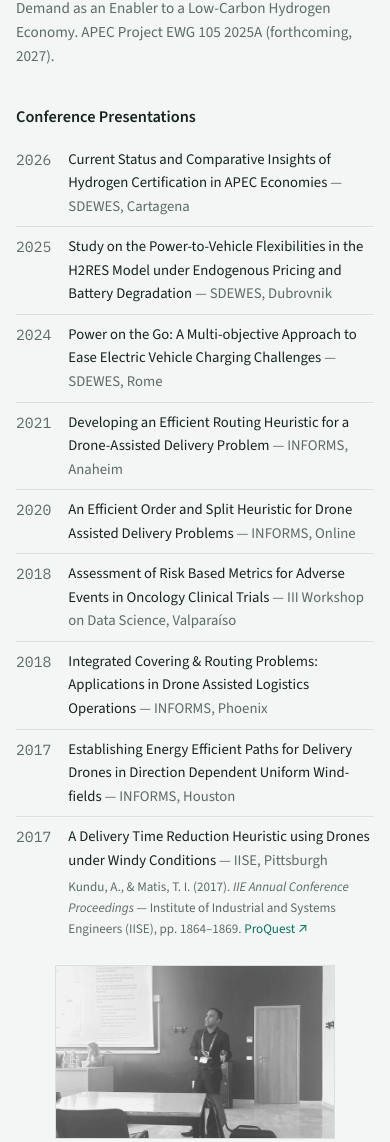
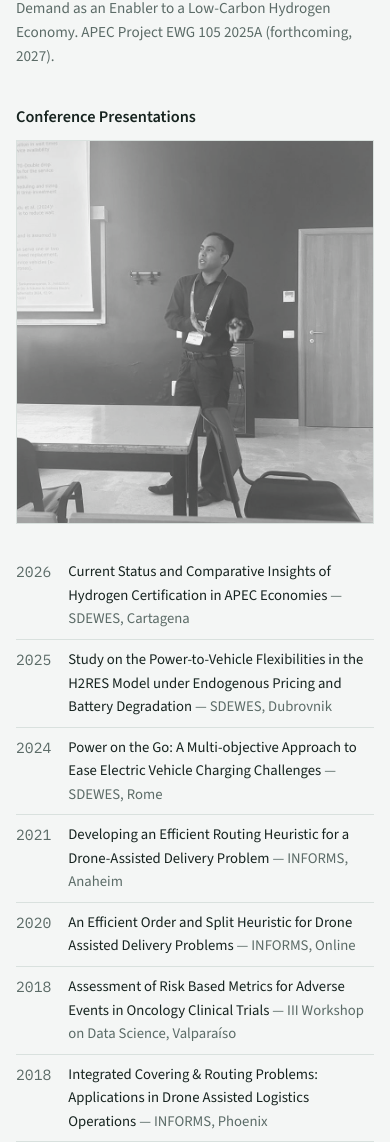
Before and after one commit to abhishakekundu11/abhishakekundu11.github.io, a plain HTML site: page index.html in a window 390 px wide. Shown: the part 8431-9573 px from the top of the page. Drawn offline with nearby package versions, Linux system fonts and the light colour scheme.

Commit message:
Add sticky conference photo alongside presentations list
Replaces the standalone Rome 2024 thumbnail with a larger, cropped
photo that stays pinned beside the conference presentations list
while scrolling, collapsing to a static stacked layout on mobile.

Co-Authored-By: Claude Sonnet 5 <noreply@anthropic.com>
Claude-Session: https://claude.ai/code/session_01TbiMLorBep4MynrmPea78b

```diff
--- a/index.html
+++ b/index.html
@@ -217,6 +217,15 @@ h2.sectitle{font-size:1.5rem; margin-bottom:22px}
 .conf-list{margin:0; padding:0; list-style:none}
 .conf-list li{display:flex; gap:14px; padding:8px 0; border-top:1px solid var(--border); font-size:.92rem}
 .conf-list li:first-child{border-top:none}
+
+.conf-split{display:grid; grid-template-columns:1fr 320px; gap:28px; align-items:start}
+.conf-photo{position:sticky; top:76px}
+.conf-photo .photo-reveal{width:100%; margin:0}
+.conf-photo .photo-reveal img{height:auto}
+@media (max-width:620px){
+  .conf-split{grid-template-columns:1fr}
+  .conf-photo{position:static; order:-1}
+}
 .conf-year{font-family:var(--font-mono); color:var(--muted); min-width:2.6em; flex:none}
 .conf-loc{color:var(--muted)}
 .conf-cite{color:var(--muted); font-size:.82rem; display:block; margin-top:4px}
@@ -534,6 +543,7 @@ footer{padding-block:48px 64px}
   </ul>
 
   <div class="svc-sub">Conference Presentations</div>
+  <div class="conf-split">
     <ul class="conf-list">
       <li><span class="conf-year tabular">2026</span><span>Current Status and Comparative Insights of Hydrogen Certification in APEC Economies <span class="conf-loc">— SDEWES, Cartagena</span></span></li>
       <li><span class="conf-year tabular">2025</span><span>Study on the Power-to-Vehicle Flexibilities in the H2RES Model under Endogenous Pricing and Battery Degradation <span class="conf-loc">— SDEWES, Dubrovnik</span></span></li>
@@ -545,9 +555,12 @@ footer{padding-block:48px 64px}
       <li><span class="conf-year tabular">2017</span><span>Establishing Energy Efficient Paths for Delivery Drones in Direction Dependent Uniform Wind-fields <span class="conf-loc">— INFORMS, Houston</span></span></li>
       <li><span class="conf-year tabular">2017</span><span>A Delivery Time Reduction Heuristic using Drones under Windy Conditions <span class="conf-loc">— IISE, Pittsburgh</span><br><span class="conf-cite">Kundu, A., &amp; Matis, T. I. (2017). <em>IIE Annual Conference Proceedings</em> — Institute of Industrial and Systems Engineers (IISE), pp. 1864–1869. <a href="https://www.proquest.com/openview/6b665e5e498f5a07f19ea9c4fae81756/1?pq-origsite=gscholar&amp;cbl=51908">ProQuest ↗</a></span></span></li>
     </ul>
+    <div class="conf-photo">
       <button type="button" class="photo-reveal" aria-label="Photo: presenting at SDEWES Rome, 2024 — click to view in color">
-    <img src="assets/roma-2024.jpg" alt="Presenting at the SDEWES Conference, Rome 2024">
+        <img src="assets/rome-2024-presenting.jpg" alt="Presenting at the SDEWES Conference, Rome 2024">
       </button>
+    </div>
+  </div>
 
   <div class="svc-sub">Service</div>
   <ul class="svc-list">
```
Also changed, not shown: assets/rome-2024-presenting.jpg (added). Lines whose indentation alone changed are shown as unchanged.
